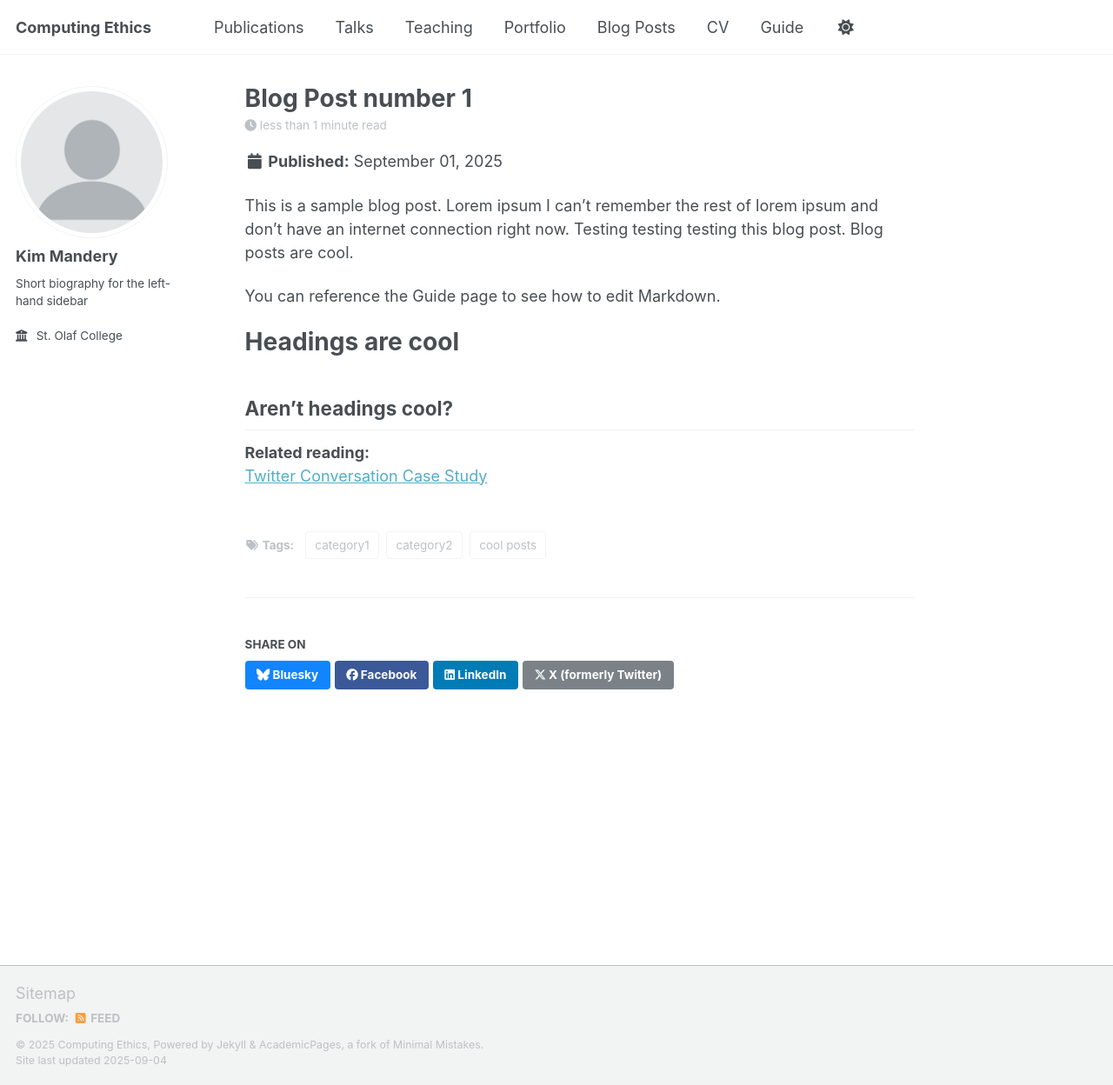
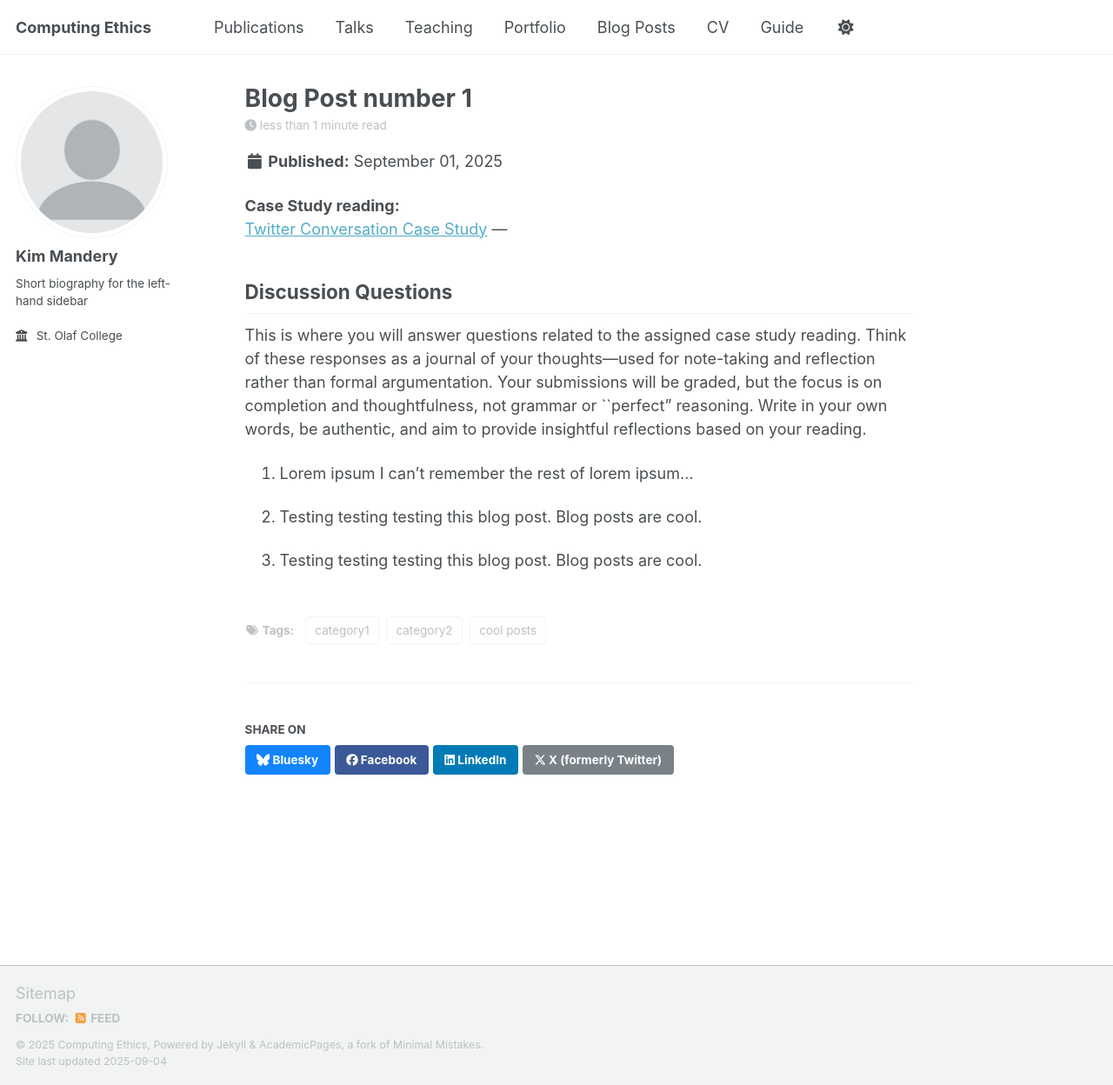
Before and after one commit to kahise1/ethics_fall2025, a Jekyll site: the page built from _posts/2025-09-01-blog-post-1.md, in a window 1280 px wide and 1248 px high. Shown: the whole window at 87% size. Built offline with Jekyll 4.4.1, drawn with Linux system fonts in a browser that asks for light colours; a script that is not in the unit is left out.

Commit message:
template

```diff
--- a/_posts/2025-09-01-blog-post-1.md
+++ b/_posts/2025-09-01-blog-post-1.md
@@ -8,15 +8,16 @@ tags:
   - category2
 ---
 
-This is a sample blog post. Lorem ipsum I can't remember the rest of lorem ipsum and don't have an internet connection right now. Testing testing testing this blog post. Blog posts are cool.
+**Case Study reading:**
+[Twitter Conversation Case Study](https://mit-serc.pubpub.org/pub/twitter-conversation/release/2)
+---
 
-You can reference the Guide page to see how to edit Markdown.
+Discussion Questions
+---
+This is where you will answer questions related to the assigned case study reading. Think of these responses as a journal of your thoughts—used for note-taking and reflection rather than formal argumentation. Your submissions will be graded, but the focus is on completion and thoughtfulness, not grammar or ``perfect” reasoning. Write in your own words, be authentic, and aim to provide insightful reflections based on your reading.
 
-Headings are cool
-======
+1. Lorem ipsum I can't remember the rest of lorem ipsum...
 
-Aren't headings cool?
-------
+2. Testing testing testing this blog post. Blog posts are cool.
 
-**Related reading:**
-[Twitter Conversation Case Study](https://mit-serc.pubpub.org/pub/twitter-conversation/release/2)
+3. Testing testing testing this blog post. Blog posts are cool.
```
